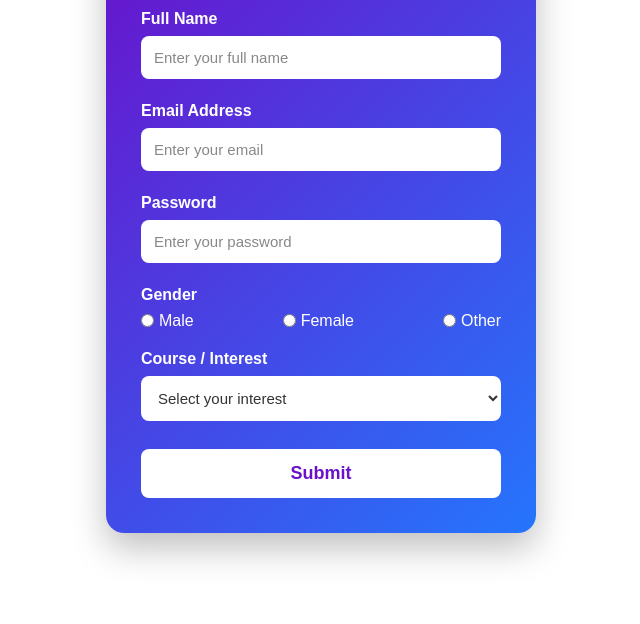
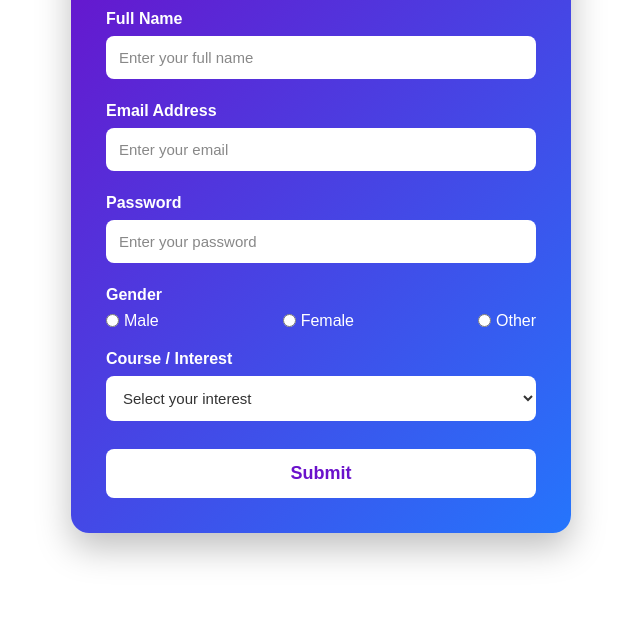
Before and after one commit to padhiyarrehnuma-creator/Day2_task, a plain HTML site: page index.html in a window 1280 px wide. Shown: the part 176-800 px from the top of the page, without its empty margins (319-959 px from the left). Drawn offline with Linux system fonts and the light colour scheme.

Commit message:
style.css

```diff
--- a/style.css
+++ b/style.css
@@ -22,7 +22,7 @@ body{
 }
 
 .form-box{
-    width:430px;
+    width:500px;
     background:linear-gradient(135deg,#6a11cb,#2575fc);
     padding:35px;
     border-radius:18px;
```
